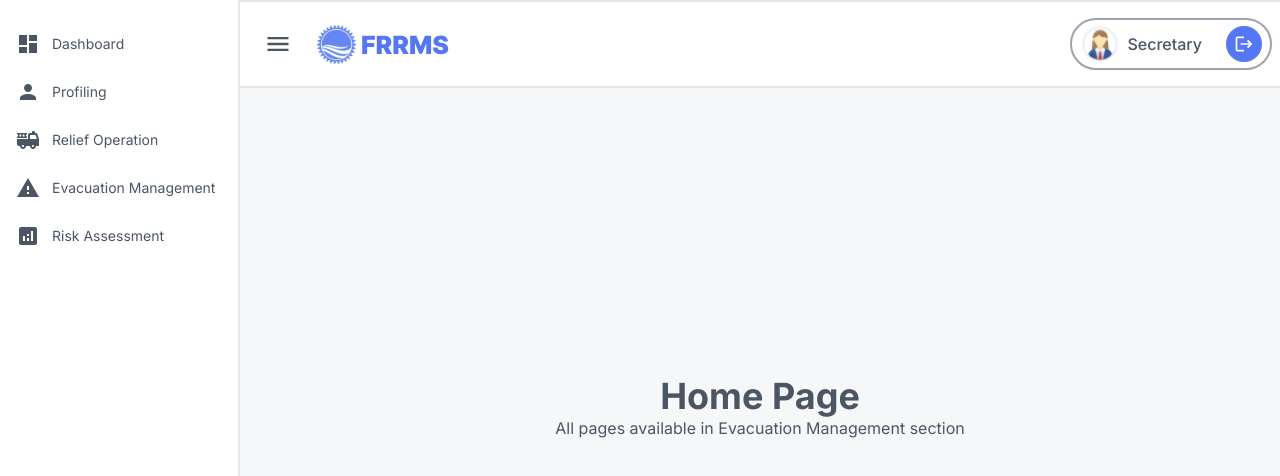
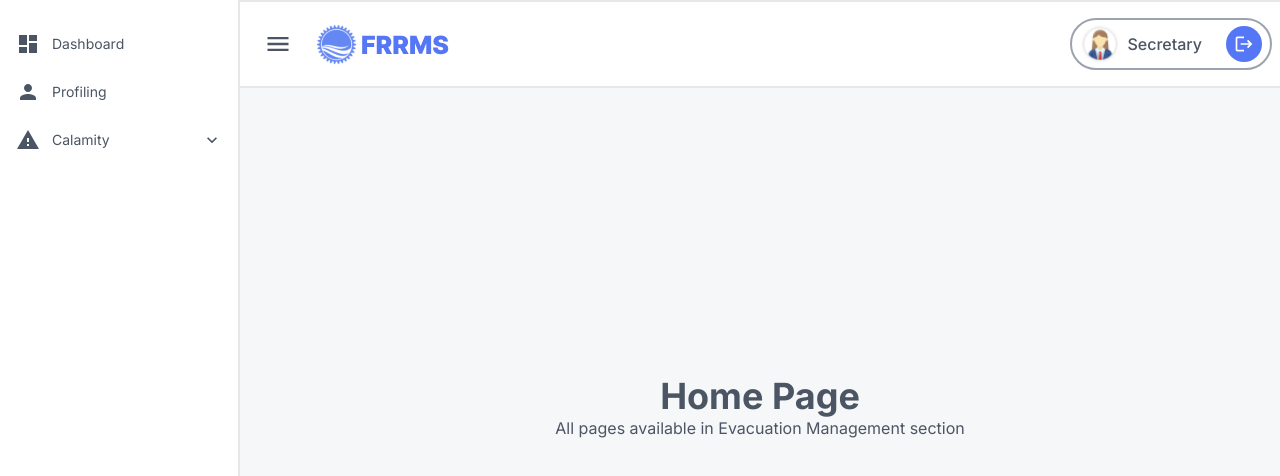
Before and after one commit to sovanreign/frrms-ui, a React (Vite) app: page / in a window 1280 px wide. Shown: the top 476 px of the page. Built offline with nearby package versions, Linux system fonts and the light colour scheme.

Commit message:
update sidebar

```diff
--- a/src/components/ui/Sidebar.jsx
+++ b/src/components/ui/Sidebar.jsx
@@ -4,8 +4,10 @@ import {
   MdFireTruck,
   MdOutlineWarning,
   MdPerson,
+  MdKeyboardArrowDown,
 } from "react-icons/md";
 import { useLocation, useNavigate } from "react-router-dom";
+import { useState } from "react";
 
 const items = [
   {
@@ -19,42 +21,76 @@ const items = [
     path: "/profiling",
   },
   {
-    name: "Relief Operation",
-    icon: MdFireTruck,
-    path: "/relief-operation",
-  },
-  {
-    name: "Evacuation Management",
+    name: "Calamity",
     icon: MdOutlineWarning,
     path: "/calamities",
-  },
-  {
-    name: "Risk Assessment",
-    icon: MdAnalytics,
-    path: "/risk-assessment",
+    subItems: [
+      { name: "Evacuation", path: "/calamities" },
+      { name: "Risk Management", path: "" },
+      { name: "Reliefs", path: "" },
+    ],
   },
 ];
 
 export function Sidebar() {
   const navigate = useNavigate();
   const location = useLocation();
+  const [activeItem, setActiveItem] = useState(null); // Track the active dropdown
+
+  const toggleDropdown = (name) => {
+    setActiveItem((prev) => (prev === name ? null : name));
+  };
 
   return (
-    <aside className="fixed h-screen w-60 bg-white py-4 border-r-2 ">
+    <aside className="fixed h-screen w-60 bg-white py-4 border-r-2">
       <div className="h-full flex flex-col justify-between">
         <ul className="p-2 text-base-content space-y-2">
           {items.map((item) => (
-            <li
-              key={item.name}
-              className={`flex items-center gap-3 p-2 ${
-                location.pathname.startsWith(item.path)
-                  ? "bg-primary text-white"
-                  : "hover:bg-base-200 text-gray-600"
-              }  hover:cursor-pointer rounded-md`}
-              onClick={() => navigate(item.path)}
-            >
-              <item.icon className="w-6 h-6 " />
-              <p className=" text-sm">{item.name}</p>
+            <li key={item.name} className="relative">
+              <div
+                className={`flex items-center justify-between gap-3 p-2 ${
+                  location.pathname.startsWith(item.path)
+                    ? "bg-primary text-white"
+                    : "hover:bg-base-200 text-gray-600"
+                } hover:cursor-pointer rounded-md`}
+                onClick={() =>
+                  item.subItems
+                    ? toggleDropdown(item.name)
+                    : navigate(item.path)
+                }
+              >
+                <div className="flex items-center gap-3">
+                  <item.icon className="w-6 h-6" />
+                  <p className="text-sm">{item.name}</p>
+                </div>
+                {/* Dropdown icon */}
+                {item.subItems && (
+                  <MdKeyboardArrowDown
+                    className={`w-5 h-5 transition-transform ${
+                      activeItem === item.name ? "rotate-180" : "rotate-0"
+                    }`}
+                  />
+                )}
+              </div>
+
+              {/* Sub-items for dropdown */}
+              {item.subItems && activeItem === item.name && (
+                <ul className="ml-8 mt-2 space-y-1">
+                  {item.subItems.map((subItem) => (
+                    <li
+                      key={subItem.name}
+                      className={`p-2 cursor-pointer rounded-md hover:bg-base-200 text-sm ${
+                        location.pathname === subItem.path
+                          ? "bg-primary text-white"
+                          : "text-gray-600"
+                      }`}
+                      onClick={() => navigate(subItem.path)}
+                    >
+                      {subItem.name}
+                    </li>
+                  ))}
+                </ul>
+              )}
             </li>
           ))}
         </ul>
```
